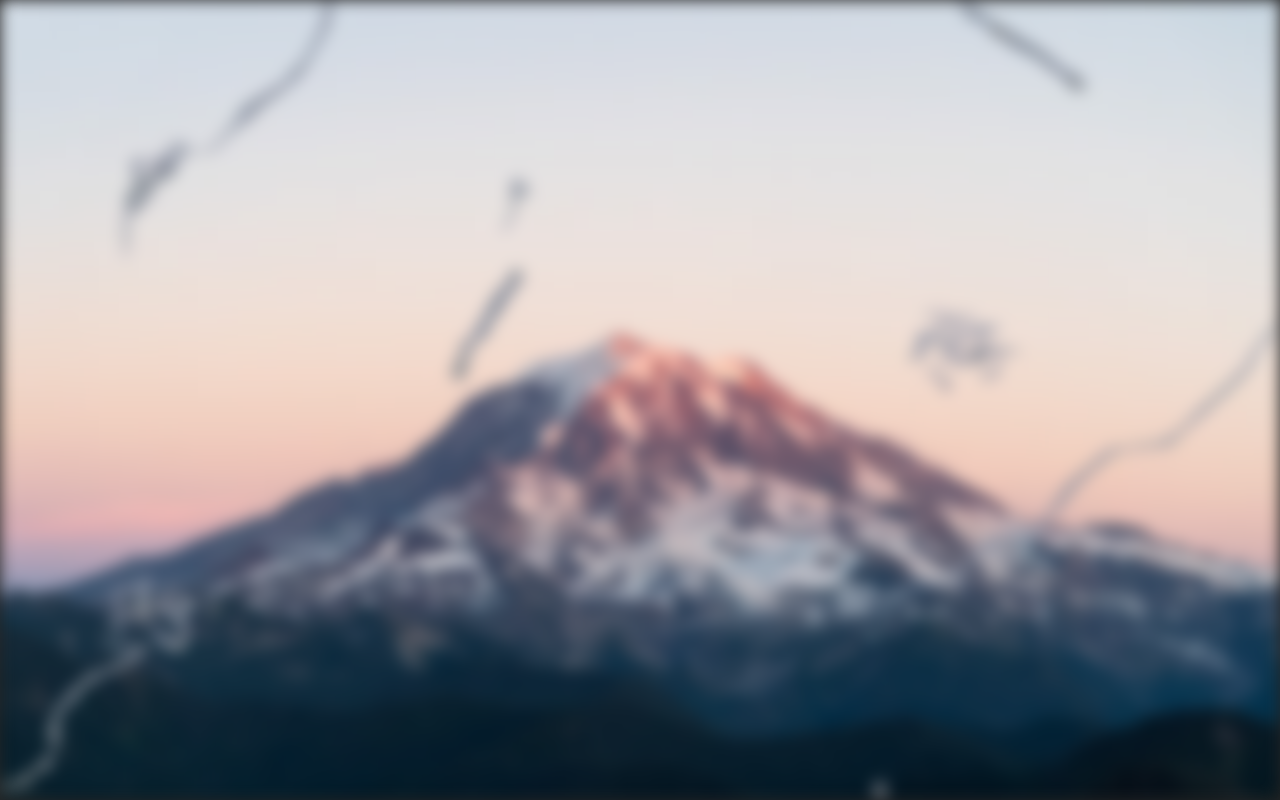
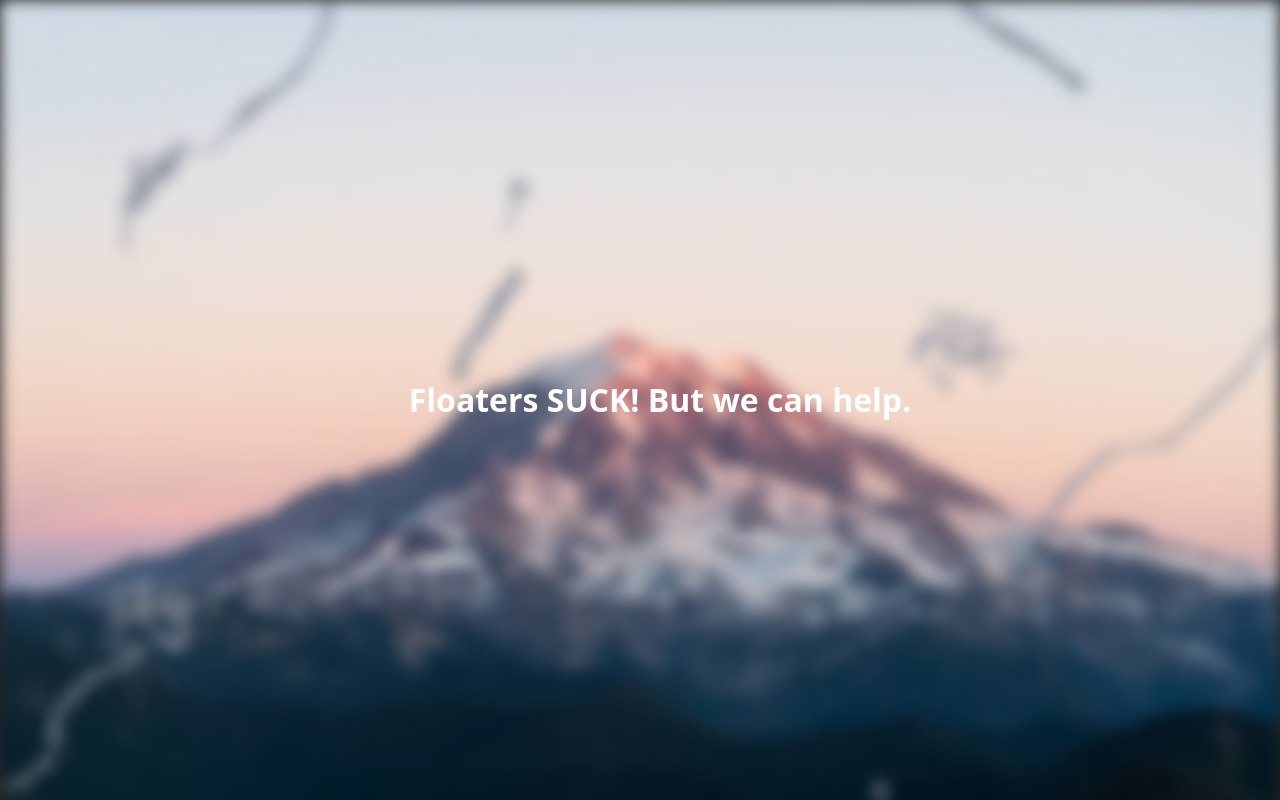
Before and after one commit to akgupta2002D/Fight_Floaters, a React (Vite) app in the folder floaters_website/: page / in a window 1280 px wide. Built offline with nearby package versions, Linux system fonts and the light colour scheme.

Commit message:
Intro texts appears after sometime using timeout hook, need to figure out the Typewriter effect

```diff
--- a/floaters_website/package.json
+++ b/floaters_website/package.json
@@ -11,7 +11,8 @@
   },
   "dependencies": {
     "react": "^19.1.1",
-    "react-dom": "^19.1.1"
+    "react-dom": "^19.1.1",
+    "typewriter-effect": "^2.22.0"
   },
   "devDependencies": {
     "@eslint/js": "^9.36.0",
--- a/floaters_website/src/intro/IntroSection.css
+++ b/floaters_website/src/intro/IntroSection.css
@@ -17,3 +17,18 @@
   overflow: hidden;
   z-index: -2;
 }
+.intro_text {
+  position: fixed;
+  top: 0;
+  left: 0;
+  width: 100%;
+  display: flex;
+  flex-direction: column;
+  justify-content: center;
+  align-items: center;
+  height: 100vh;
+  color: white;
+  text-align: center;
+  padding: 0 20px;
+  z-index: 1;
+}
--- a/floaters_website/src/intro/IntroSection.jsx
+++ b/floaters_website/src/intro/IntroSection.jsx
@@ -3,6 +3,9 @@ import React, { use } from 'react'
 import { useState } from 'react'
 import FloatersPNG from './FloatersPNG'
 import useTimeout from '../hooks/useTimeout'
+import Typewriter from "typewriter-effect";
+
+
 
 const IntroSection = () => {
 
@@ -19,18 +22,32 @@ const IntroSection = () => {
 
     useTimeout(() => {
         setBlurBg(true);
-        const bgImg = document.querySelector('.intro_bg_container');
+        const bgImg = document.querySelector('.bg_and_floaters_container');
         if (bgImg) {
             bgImg.style.filter = 'blur(8px)';
         }
     }, 5000);
 
+    const [showIntroText, setShowIntroText] = useState(false);
+
+    const IntroText = ["Floaters", "SUCK!", "But we can help."];
+
+    useTimeout(() => {
+        setShowIntroText(true);
+    }, 5500);
+
     return (
-
+        <>
         <div className='intro_bg_container'>
-            <img src="./bg.avif" alt="A mountain landscape" />
-            {showFloaters && <FloatersPNG />}
+            <div className='bg_and_floaters_container'>
+                <img src="./bg.avif" alt="A mountain landscape" />
+                {showFloaters && <FloatersPNG />}
+            </div>
+            <div className='intro_text'>
+                {showIntroText && <h1>{IntroText.join(" ")}</h1>}
+            </div>
         </div>
+      </>
 
 
     )
```
Also changed, not shown: 1 other file (tests, documents, lock files or other folders).
